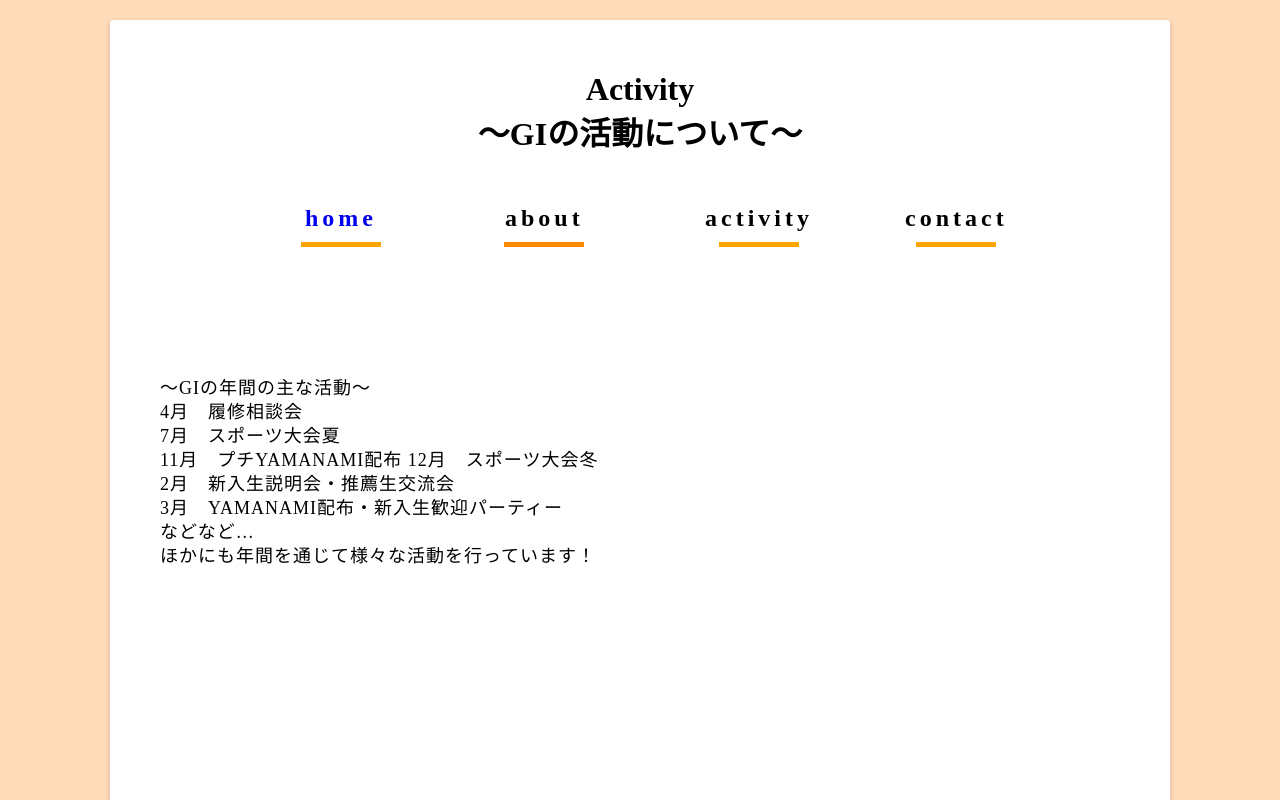
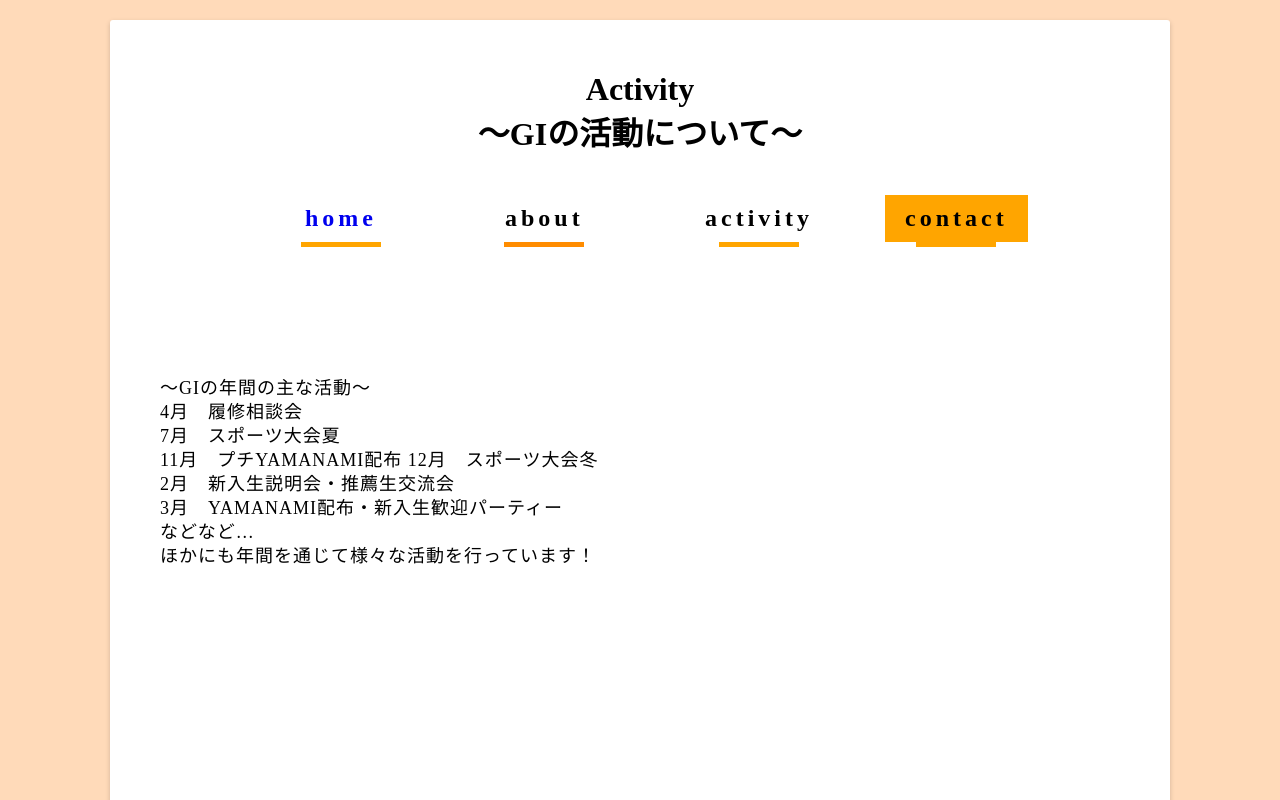
Before and after one commit to yamanashiunivgi/activity, a plain HTML site: page index.html in a window 1280 px wide. In both pictures the pointer is over the link "contact". Shown: the top 800 px of the page. Drawn offline with Linux system fonts and the light colour scheme.

Commit message:
Create style.css

```diff
--- a/style.css
+++ b/style.css
@@ -79,11 +79,11 @@ h1 {
     left: 775px;
     letter-spacing: 4px;
 }
-.activity:hover {
+.contact:hover {
   background: #ffa500;
   text-decoration: none;
 }
-.activity:visited {
+.contact:visited {
   color: #000000;
 }
 
```
